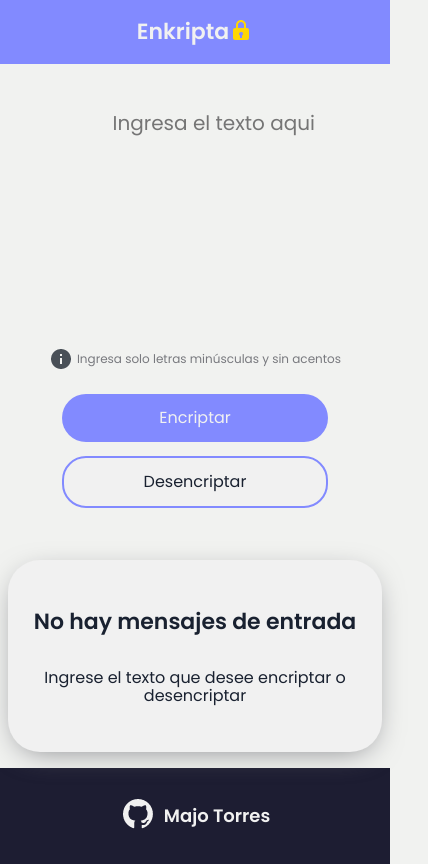
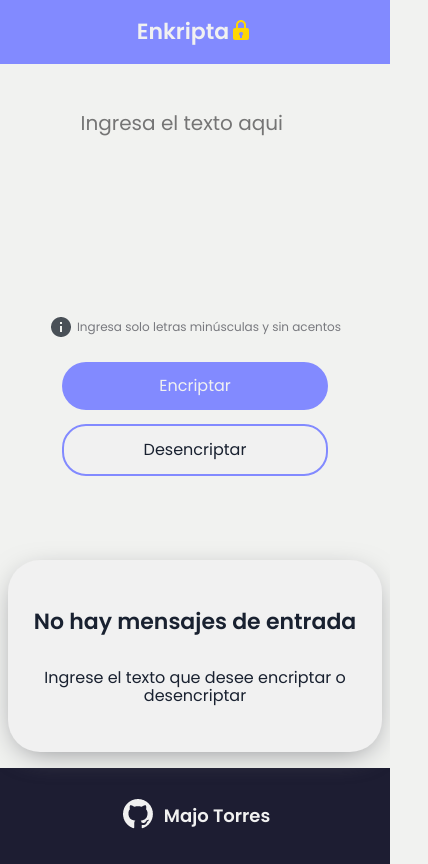
Before and after one commit to majoTorresA/Encriptador, a plain HTML site: page index.html in a window 390 px wide. Shown: the whole page, 428 px wide, since content can reach past the window. Drawn offline with Linux system fonts and the light colour scheme.

Commit message:
modificando margen

```diff
--- a/assets/css/mediaQuery.css
+++ b/assets/css/mediaQuery.css
@@ -9,7 +9,7 @@
 
     #text-area {
       height: 10rem;
-      margin: 2rem;
+      margin: 2rem 0 0 0;
       text-align: center;
     }
 
```
